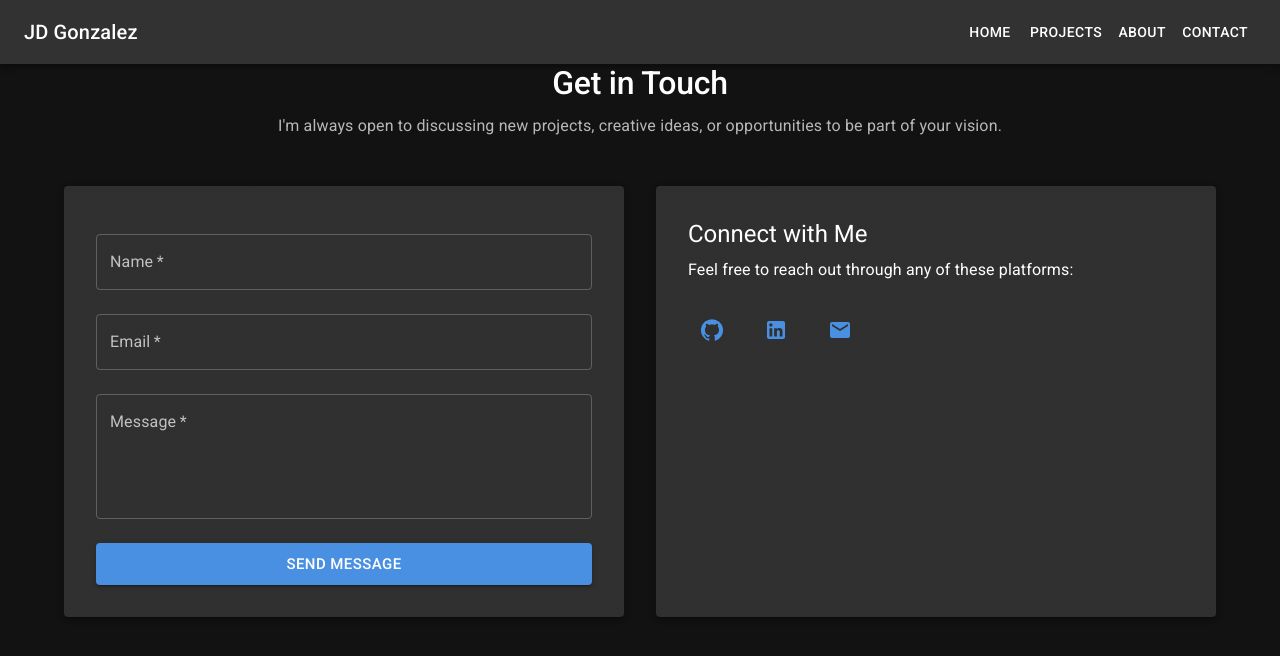
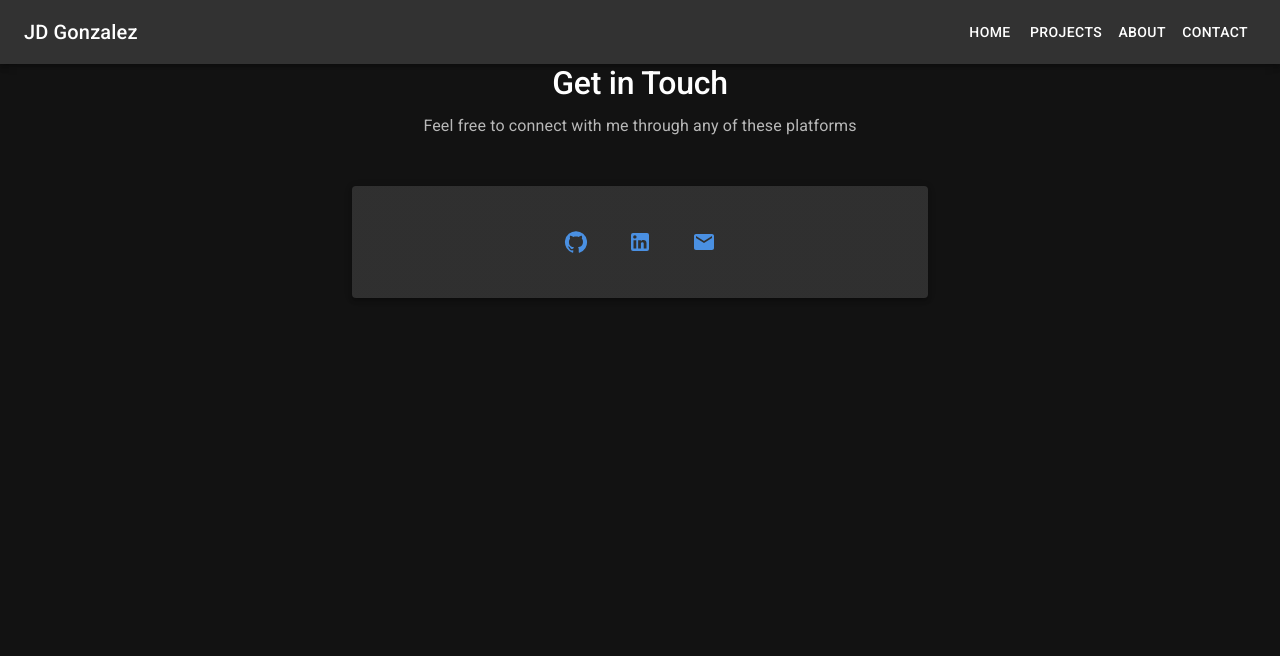
Before and after one commit to JD-Gonz/JD-Gonz.github.io, a React (Vite) app: page /contact in a window 1280 px wide. Shown: the top 656 px of the page. Built offline with nearby package versions, Linux system fonts and the light colour scheme; the HTML template or start-up script is replaced by a standard one.

Commit message:
Remoce form from contact

```diff
--- a/src/pages/Contact.jsx
+++ b/src/pages/Contact.jsx
@@ -58,16 +58,19 @@ const Contact = () => {
       icon: <GitHubIcon />,
       label: 'GitHub',
       url: 'https://github.com/JD-Gonz',
+      description: 'Check out my code and projects on GitHub',
     },
     {
       icon: <LinkedInIcon />,
       label: 'LinkedIn',
       url: 'https://www.linkedin.com/in/jdannygonzalez/',
+      description: 'Connect with me professionally on LinkedIn',
     },
     {
       icon: <EmailIcon />,
       label: 'Email',
       url: 'mailto:JD.Gonz@outlook.com',
+      description: 'Send me an email at JD.Gonz@outlook.com',
     },
   ];
 
@@ -82,65 +85,19 @@ const Contact = () => {
           Get in Touch
         </Typography>
         <Typography variant="body1" color="text.secondary" align="center" sx={{ mb: 6 }}>
-          I'm always open to discussing new projects, creative ideas, or opportunities to be part of your vision.
+          Feel free to connect with me through any of these platforms
         </Typography>
 
-        <Grid container spacing={4}>
-          <Grid item xs={12} md={6}>
-            <Paper elevation={3} sx={{ p: 4 }}>
-              <form onSubmit={handleSubmit}>
-                <TextField
-                  fullWidth
-                  label="Name"
-                  name="name"
-                  value={formData.name}
-                  onChange={handleChange}
-                  margin="normal"
-                  required
-                />
-                <TextField
-                  fullWidth
-                  label="Email"
-                  name="email"
-                  type="email"
-                  value={formData.email}
-                  onChange={handleChange}
-                  margin="normal"
-                  required
-                />
-                <TextField
-                  fullWidth
-                  label="Message"
-                  name="message"
-                  multiline
-                  rows={4}
-                  value={formData.message}
-                  onChange={handleChange}
-                  margin="normal"
-                  required
-                />
-                <Button
-                  type="submit"
-                  variant="contained"
-                  size="large"
-                  fullWidth
-                  sx={{ mt: 2 }}
-                >
-                  Send Message
-                </Button>
-              </form>
-            </Paper>
-          </Grid>
-
+        <Grid container justifyContent="center">
           <Grid item xs={12} md={6}>
             <Paper elevation={3} sx={{ p: 4, height: '100%' }}>
-              <Typography variant="h5" component="h2" gutterBottom>
-                Connect with Me
-              </Typography>
-              <Typography variant="body1" paragraph>
-                Feel free to reach out through any of these platforms:
-              </Typography>
-              <Box sx={{ display: 'flex', gap: 2, mt: 3 }}>
+              <Box sx={{
+                display: 'flex',
+                gap: 2,
+                justifyContent: 'center',
+                alignItems: 'center',
+                flexWrap: 'wrap'
+              }}>
                 {socialLinks.map((link) => (
                   <IconButton
                     key={link.label}
```
